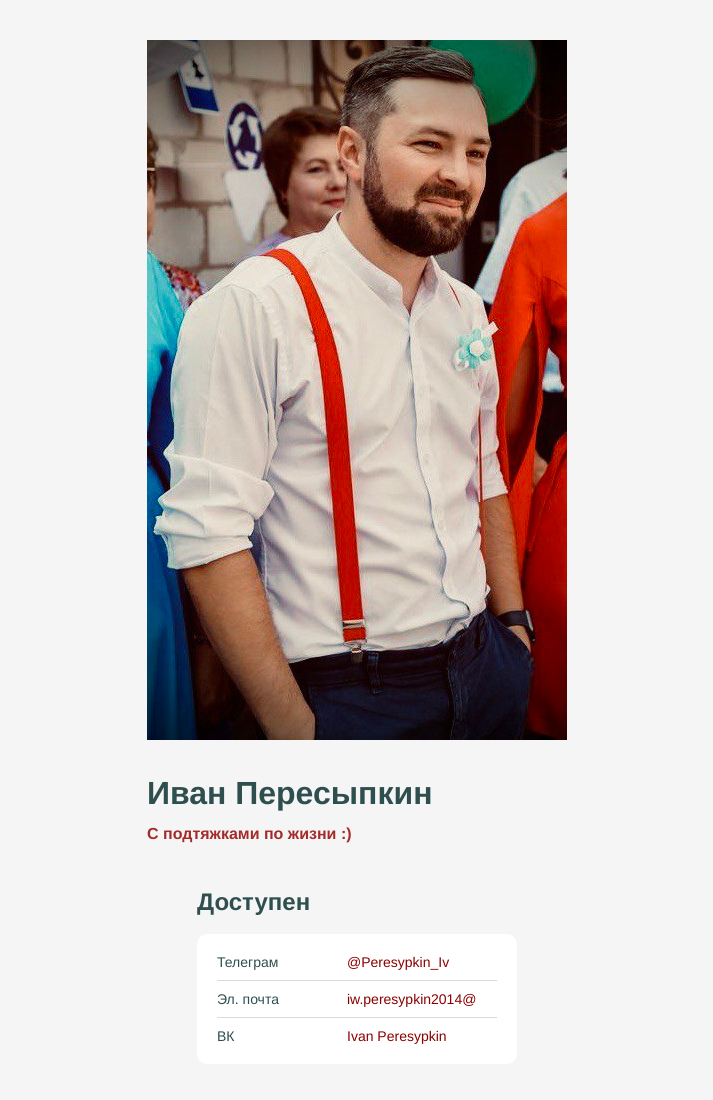
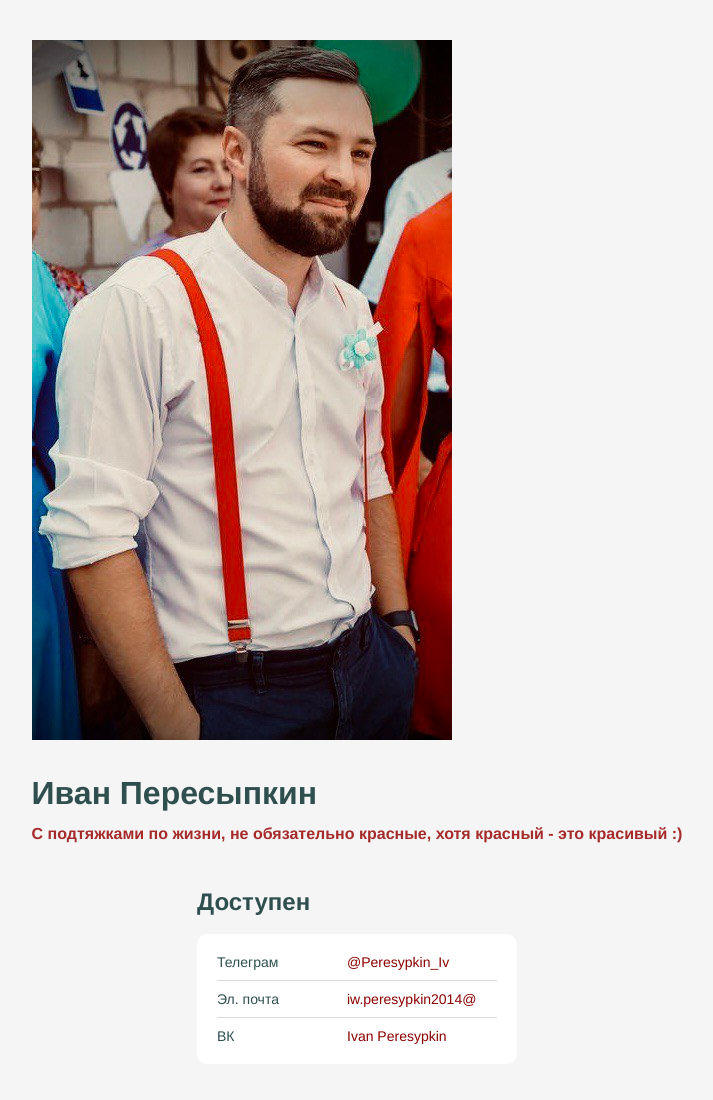
Before and after one commit to Ivan-Peresypkin-QA/-, a plain HTML site: page index.html in a window 1280 px wide. Shown: the top 1100 px of the page, without its empty margins (283-996 px from the left). Drawn offline with Linux system fonts and the light colour scheme.

Commit message:
new_vetka

```diff
--- a/index.html
+++ b/index.html
@@ -12,7 +12,7 @@
     <header class="header">
       <img src="./ivan.png" alt="ivan" class="header__ivan" />
       <h1 class="header__title">Иван Пересыпкин</h1>
-      <h3 class="header__subtitle">С подтяжками по жизни :)</h3>
+      <h3 class="header__subtitle">С подтяжками по жизни, не обязательно красные, хотя красный - это красивый :)</h3>
     </header>
     <main>
       <section class="links">
```
